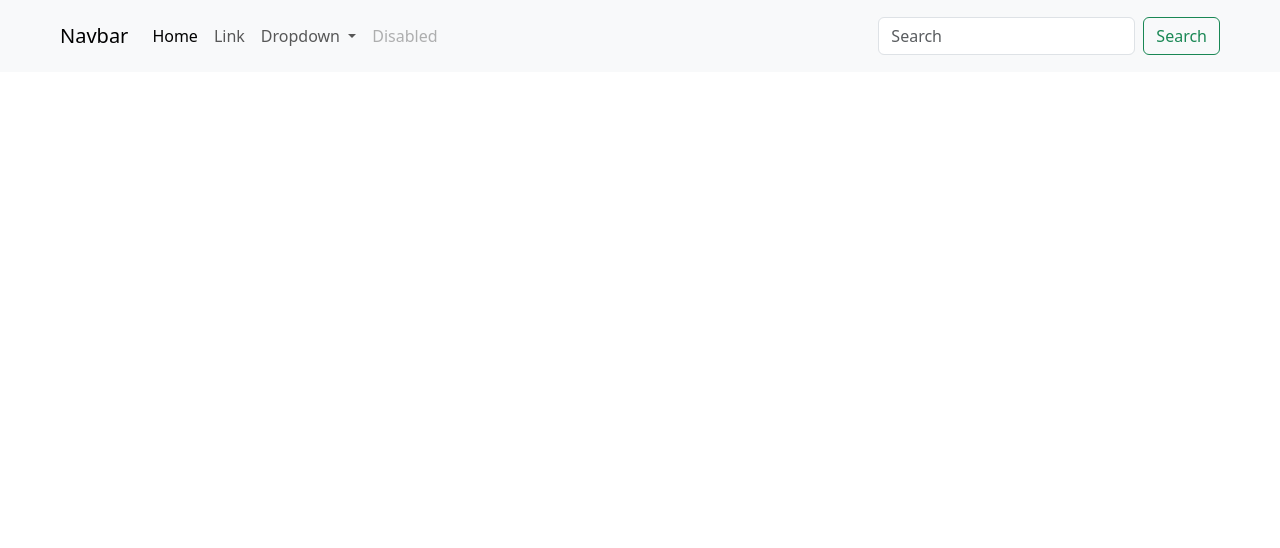
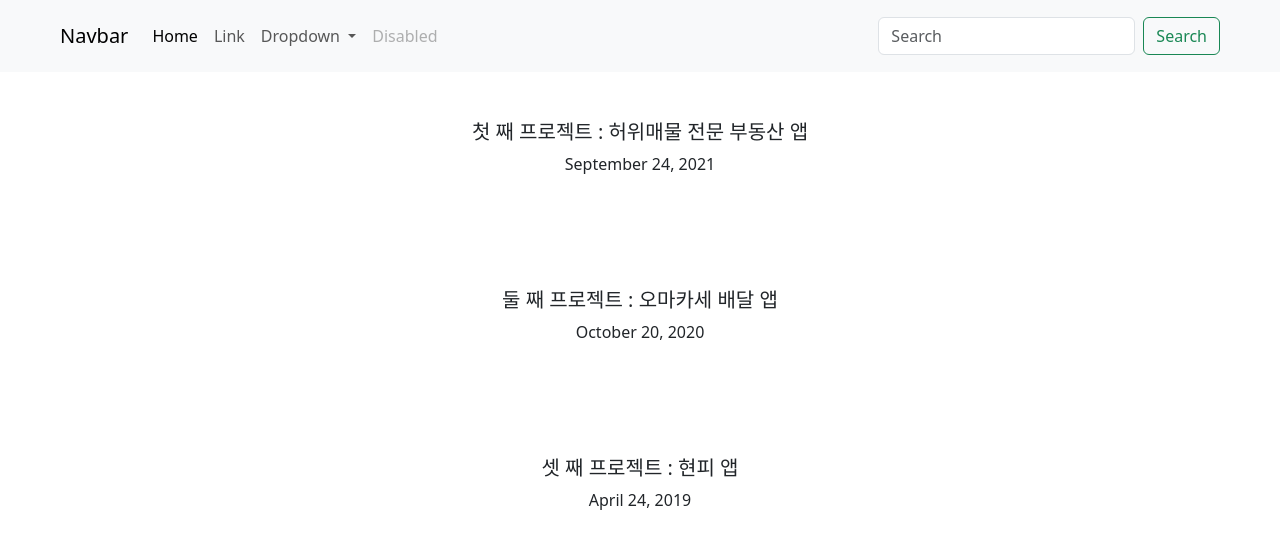
Before and after one commit to kimseaweed/vuelog, a Vue app: page / in a window 1280 px wide. Shown: the top 548 px of the page. Built offline with nearby package versions, Linux system fonts and the light colour scheme.

Commit message:
2강 - 데이터바인딩, props복습

```diff
--- a/src/App.vue
+++ b/src/App.vue
@@ -37,14 +37,23 @@
   </div>
 </nav>
 
+<ListPage :posts="posts"/>
 
 </template>
 
 <script>
+import posts from './assets/posts';
+import ListPage from './components/ListPage.vue';
 
 export default {
   name: 'App',
+  data(){
+    return{
+      posts : posts,
+    }
+  },
   components: {
+    ListPage,
   }
 }
 </script>
--- /dev/null
+++ b/src/assets/posts.js
@@ -0,0 +1,18 @@
+export default  [
+    {
+      title : '첫 째 프로젝트 : 허위매물 전문 부동산 앱',
+      content : 'Vue를 이용하면 비누같이 매끈한 앱을 만들 수 있습니다',
+      date : 'September 24, 2021',
+      number : 0
+    },{
+      title : '둘 째 프로젝트 : 오마카세 배달 앱',
+      content : '음식이 아니라 셰프를 직접 배달해드립니다',
+      date : 'October 20, 2020',
+      number : 1
+    },{
+      title : '셋 째 프로젝트 : 현피 앱',
+      content : '거리를 설정하면 가장 가까운 파이터를 소개해드려요! 서로 싸워보세요',
+      date : 'April 24, 2019',
+      number : 2
+    }
+  ]
--- /dev/null
+++ b/src/components/ListPage.vue
@@ -0,0 +1,19 @@
+<template>
+  <div class="text-center py-5" v-for="post in posts" :key="post">
+    <h5>{{ post.title }}</h5>
+    <p>{{ post.date }}</p>
+  </div>
+</template>
+
+<script>
+
+export default {
+    props:{
+        posts : Array,
+    }
+}
+</script>
+
+<style>
+
+</style>
```
Also changed, not shown: 1 other file (tests, documents, lock files or other folders).
